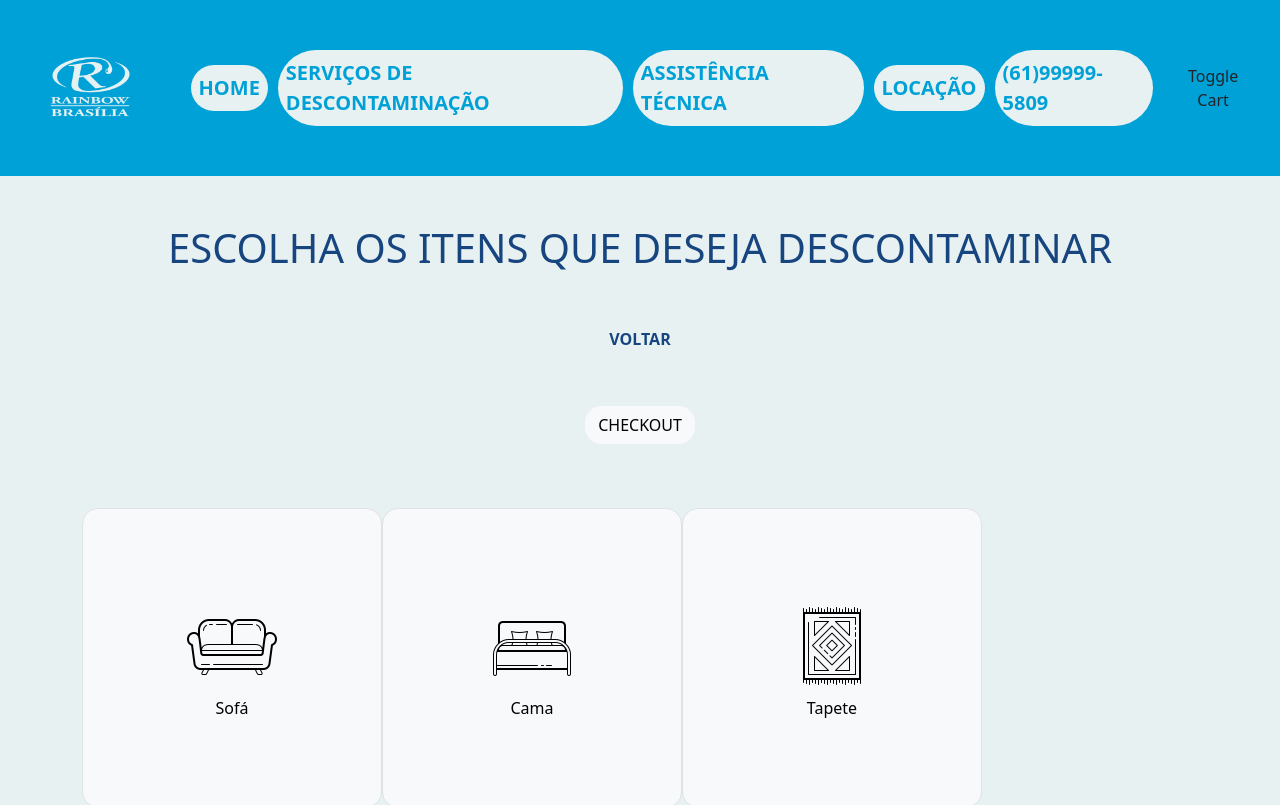
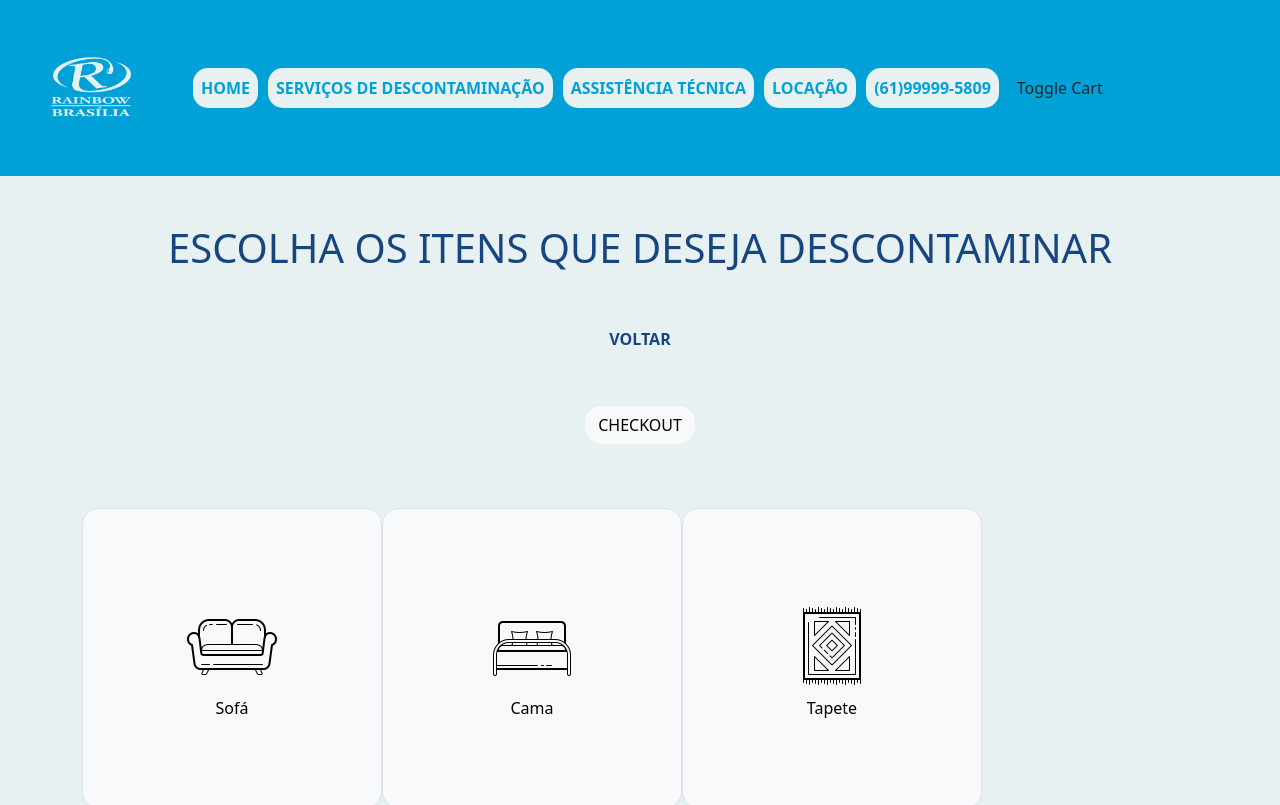
Before and after one commit to VMarega/Finalizando_pagina_servicos, a plain HTML site: page rainbow.html in a window 1280 px wide. Shown: the top 805 px of the page. Drawn offline with nearby package versions, Linux system fonts and the light colour scheme.

Commit message:
nav link border change

```diff
--- a/home.css
+++ b/home.css
@@ -16,7 +16,7 @@ body{
 	font-weight: bold;
 	color: #00a1d7;
 	border: 2px white;
-	border-radius: 100px;
+	border-radius: 15px;
 	background-color: #e8f1f2;
 	margin: 5px;
 }
--- a/rainbow.html
+++ b/rainbow.html
@@ -21,7 +21,7 @@
 
 <body>
     <header>
-        <nav class="navbar navbar-expand-lg justify-content-center">
+        <nav class="navbar navbar-expand-lg">
             <div class="container-fluid">
                 <img class="navbar-brand" id="logo" src="img/logo.png" alt="">
                 <button class="navbar-toggler" type="button" data-bs-toggle="collapse"
@@ -30,7 +30,7 @@
                     <span class="navbar-toggler-icon"></span>
                 </button>
                 <div class="collapse navbar-collapse" id="navbarNavDropdown">
-                    <ul class="navbar-nav text-uppercase align-items-center fs-5">
+                    <ul class="navbar-nav text-uppercase">
                         <li class="nav-item">
                             <a class="nav-link" href="index.html">Home</a>
                         </li>
@@ -78,7 +78,7 @@
         </div>
     </div>
 
-    <main class="containerServicos">
+    <main class="containerServicos mb-5">
         <h1 class="m-5">ESCOLHA OS ITENS QUE DESEJA DESCONTAMINAR</h1>
         <a href="index.html">
             <h3 class="mb-5 btn fw-bold" style="color: #174580;"> VOLTAR </h3>
```
